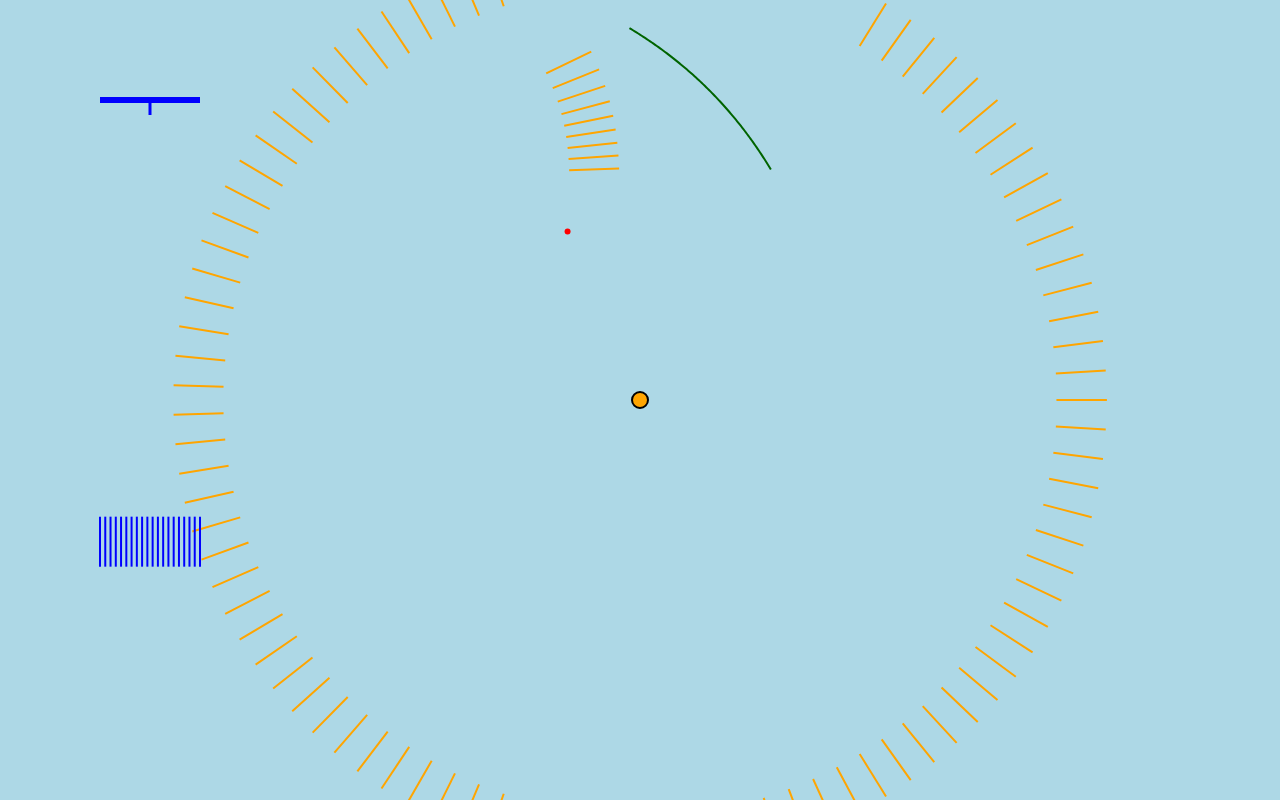
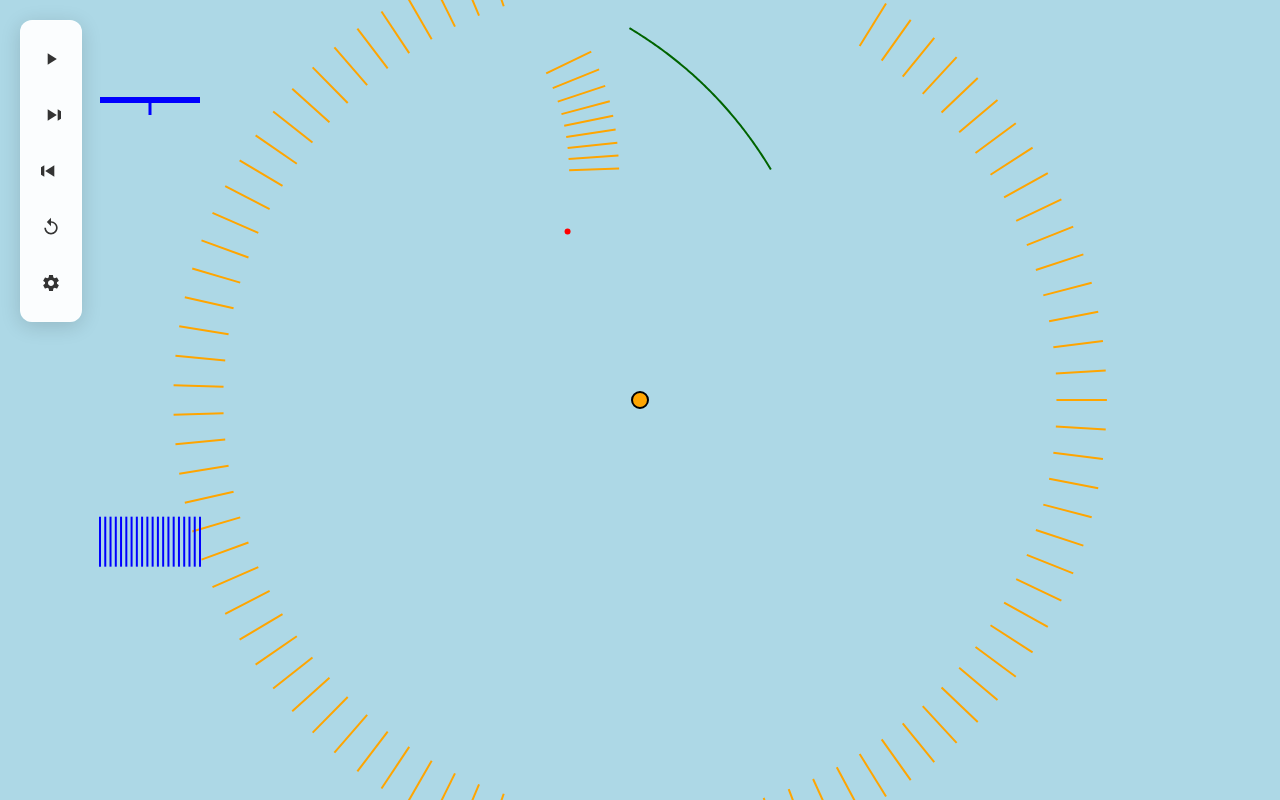
Before and after one commit to whiterook6/light-focusing-prototype, a website with bundled scripts: page index.html in a window 1280 px wide. Built offline with nearby package versions, Linux system fonts and the light colour scheme.

Commit message:
removing rotate controls for mirror and adding placeholder for a sidebar.

```diff
--- a/index.html
+++ b/index.html
@@ -12,10 +12,99 @@
       canvas {
         display: block; /* Removes extra spacing below the canvas */
       }
+
+      /* Sidebar Styles */
+      .sidebar {
+        position: fixed;
+        top: 20px;
+        left: 20px;
+        width: 60px;
+        background: rgba(255, 255, 255, 0.95);
+        border-radius: 12px;
+        box-shadow: 0 4px 20px rgba(0, 0, 0, 0.15);
+        backdrop-filter: blur(10px);
+        z-index: 1000;
+        border: 1px solid rgba(255, 255, 255, 0.2);
+      }
+
+      .sidebar-content {
+        display: flex;
+        flex-direction: column;
+        align-items: center;
+        padding: 16px 8px;
+        gap: 12px;
+      }
+
+      .icon-button {
+        width: 44px;
+        height: 44px;
+        border: none;
+        border-radius: 8px;
+        background: transparent;
+        color: #333;
+        cursor: pointer;
+        display: flex;
+        align-items: center;
+        justify-content: center;
+        transition: all 0.2s ease;
+        position: relative;
+      }
+
+      .icon-button:hover {
+        background: rgba(0, 0, 0, 0.08);
+        transform: translateY(-1px);
+      }
+
+      .icon-button:active {
+        transform: translateY(0);
+        background: rgba(0, 0, 0, 0.12);
+      }
+
+      .icon-button svg {
+        transition: transform 0.2s ease;
+      }
+
+      .icon-button:hover svg {
+        transform: scale(1.1);
+      }
     </style>
   </head>
   <body>
     <canvas id="myCanvas"></canvas>
+
+    <!-- Floating Sidebar -->
+    <div id="sidebar" class="sidebar">
+      <div class="sidebar-content">
+        <button class="icon-button" title="Play/Pause">
+          <svg width="20" height="20" viewBox="0 0 24 24" fill="currentColor">
+            <path d="M8 5v14l11-7z"/>
+          </svg>
+        </button>
+        <button class="icon-button" title="Step Forward">
+          <svg width="20" height="20" viewBox="0 0 24 24" fill="currentColor">
+            <path d="M8 5v14l11-7z"/>
+            <path d="M8 5v14l11-7z" transform="translate(12, 0)"/>
+          </svg>
+        </button>
+        <button class="icon-button" title="Step Back">
+          <svg width="20" height="20" viewBox="0 0 24 24" fill="currentColor">
+            <path d="M16 5v14l-11-7z"/>
+            <path d="M16 5v14l-11-7z" transform="translate(-12, 0)"/>
+          </svg>
+        </button>
+        <button class="icon-button" title="Reset">
+          <svg width="20" height="20" viewBox="0 0 24 24" fill="currentColor">
+            <path d="M12 5V1L7 6l5 5V7c3.31 0 6 2.69 6 6s-2.69 6-6 6-6-2.69-6-6H4c0 4.42 3.58 8 8 8s8-3.58 8-8-3.58-8-8-8z"/>
+          </svg>
+        </button>
+        <button class="icon-button" title="Settings">
+          <svg width="20" height="20" viewBox="0 0 24 24" fill="currentColor">
+            <path d="M19.14,12.94c0.04-0.3,0.06-0.61,0.06-0.94c0-0.32-0.02-0.64-0.07-0.94l2.03-1.58c0.18-0.14,0.23-0.41,0.12-0.61 l-1.92-3.32c-0.12-0.22-0.37-0.29-0.59-0.22l-2.39,0.96c-0.5-0.38-1.03-0.7-1.62-0.94L14.4,2.81c-0.04-0.24-0.24-0.41-0.48-0.41 h-3.84c-0.24,0-0.43,0.17-0.47,0.41L9.25,5.35C8.66,5.59,8.12,5.92,7.63,6.29L5.24,5.33c-0.22-0.08-0.47,0-0.59,0.22L2.74,8.87 C2.62,9.08,2.66,9.34,2.86,9.48l2.03,1.58C4.84,11.36,4.82,11.69,4.82,12s0.02,0.64,0.07,0.94l-2.03,1.58 c-0.18,0.14-0.23,0.41-0.12,0.61l1.92,3.32c0.12,0.22,0.37,0.29,0.59,0.22l2.39-0.96c0.5,0.38,1.03,0.7,1.62,0.94l0.36,2.54 c0.05,0.24,0.24,0.41,0.48,0.41h3.84c0.24,0,0.44-0.17,0.47-0.41l0.36-2.54c0.59-0.24,1.13-0.56,1.62-0.94l2.39,0.96 c0.22,0.08,0.47,0,0.59-0.22l1.92-3.32c0.12-0.22,0.07-0.47-0.12-0.61L19.14,12.94z M12,15.6c-1.98,0-3.6-1.62-3.6-3.6 s1.62-3.6,3.6-3.6s3.6,1.62,3.6,3.6S13.98,15.6,12,15.6z"/>
+          </svg>
+        </button>
+      </div>
+    </div>
+
     <script src="output/index.js"></script>
   </body>
 </html>
--- a/src/index.ts
+++ b/src/index.ts
@@ -134,46 +134,6 @@ window.addEventListener("keydown", (event) => {
     animationLoop.step();
   } else if (event.code === "Comma") {
     animationLoop.stepBack();
-  } else if (event.code === "ArrowLeft") {
-    // Rotate mirror counter-clockwise
-    parabolicMirror.orientation -= Math.PI / 36; // 5 degrees
-    // Regenerate rays to see the effect
-    rays = [...pointEmitter.generateRays(), ...linearEmitter.generateRays()];
-    let anyBounced = true;
-    for (let i = 0; i < 10 && anyBounced; i++) {
-      anyBounced = false;
-      for (const mirror of mirrors) {
-        rays = rays.flatMap((ray) => {
-          const newRaysFromThisMirror = mirror.splitAndReflectSegment(ray);
-          if (newRaysFromThisMirror.length > 0) {
-            anyBounced = true;
-            return newRaysFromThisMirror;
-          } else {
-            return [ray];
-          }
-        });
-      }
-    }
-  } else if (event.code === "ArrowRight") {
-    // Rotate mirror clockwise
-    parabolicMirror.orientation += Math.PI / 36; // 5 degrees
-    // Regenerate rays to see the effect
-    rays = [...pointEmitter.generateRays(), ...linearEmitter.generateRays()];
-    let anyBounced = true;
-    for (let i = 0; i < 10 && anyBounced; i++) {
-      anyBounced = false;
-      for (const mirror of mirrors) {
-        rays = rays.flatMap((ray) => {
-          const newRaysFromThisMirror = mirror.splitAndReflectSegment(ray);
-          if (newRaysFromThisMirror.length > 0) {
-            anyBounced = true;
-            return newRaysFromThisMirror;
-          } else {
-            return [ray];
-          }
-        });
-      }
-    }
   }
 });
 
```
